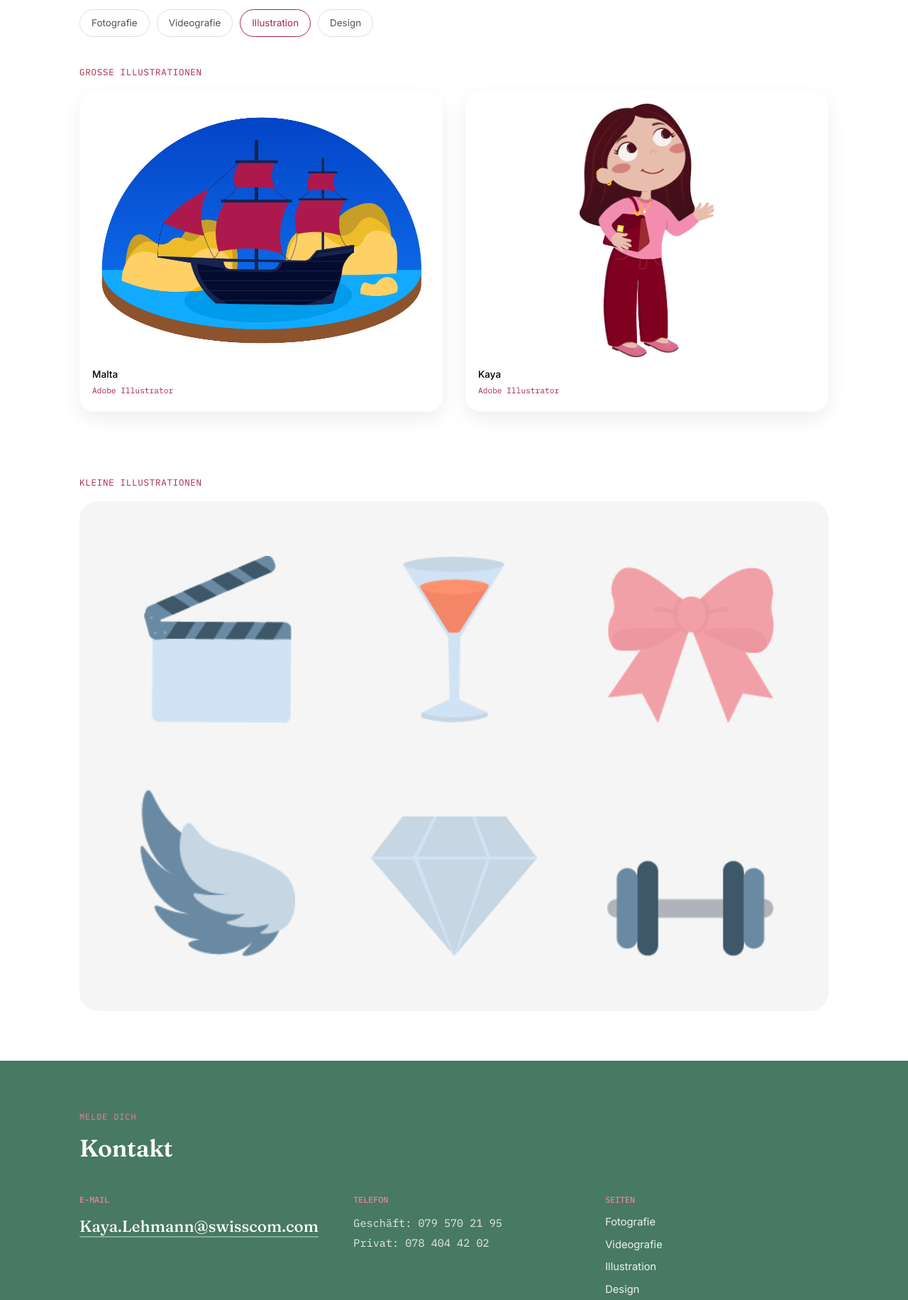
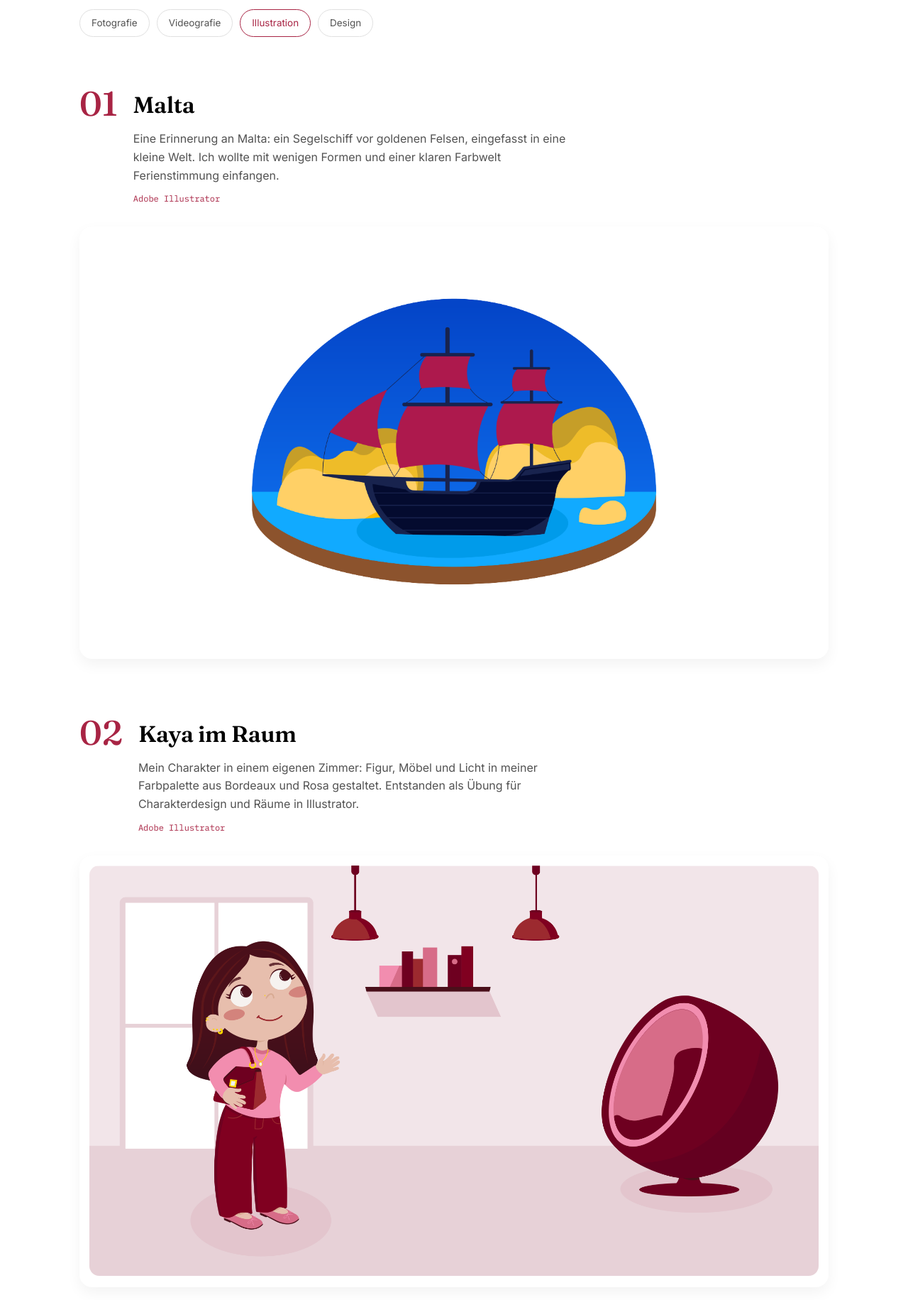
Before and after one commit to KayaLe/Portfolio, a plain HTML site: page illustration.html in a window 1280 px wide. Shown: the part 331-2162 px from the top of the page at 71% size. Drawn offline with Linux system fonts and the light colour scheme.

Commit message:
changes_london

```diff
--- a/illustration.html
+++ b/illustration.html
@@ -38,29 +38,68 @@
     </div>
   </section>
 
-  <!-- Eigene Illustrationen: Dateien in assets/ ablegen und src unten anpassen -->
- <!-- GROSSE ILLUSTRATIONEN: 2 Stück, gemeinsamer Titel -->
-<p class="photo-section-title">Grosse Illustrationen</p>
+
+  <!-- ============ PROJEKT 1: MALTA ============ -->
+  <section class="design-project">
+    <div class="design-head">
+      <span class="design-nr">01</span>
+      <div>
+        <h2>Malta</h2>
+        <p>Eine Erinnerung an Malta: ein Segelschiff vor goldenen Felsen, eingefasst in eine kleine Welt. Ich wollte mit wenigen Formen und einer klaren Farbwelt Ferienstimmung einfangen.</p>
+        <p class="design-tools">Adobe Illustrator</p>
+      </div>
+    </div>
     <div class="gallery gallery-large">
       <figure>
-    <div class="bild"><img src="assets/Illustration/Malta.png" alt="Segelschiff in einer Kuppel, Illustration zu Malta" style="--zoom: 1.6;"></div>
-    <figcaption>Malta<span class="tools">Adobe Illustrator</span></figcaption>
-  </figure>
-  <figure>
-<div class="bild"><img src="assets/Illustration/Ilu_Kaya.png" alt="Illustration einer Figur mit braunen Haaren" style="--zoom: 1;"></div>    <figcaption>Kaya<span class="tools">Adobe Illustrator</span></figcaption>
+        <div class="bild" style="aspect-ratio: 16 / 9;"><img src="assets/Illustration/Malta.png" alt="Segelschiff vor Felsen in einer runden Kuppel, Illustration zu Malta" style="--zoom: 1.25; height: 100%;"></div>
       </figure>
     </div>
+  </section>
 
-<!-- KLEINE ILLUSTRATIONEN: 6 Stück, gemeinsamer Titel -->
-<p class="photo-section-title">Kleine Illustrationen</p>
+  <!-- ============ PROJEKT 2: KAYA IM RAUM ============ -->
+  <section class="design-project">
+    <div class="design-head">
+      <span class="design-nr">02</span>
+      <div>
+        <h2>Kaya im Raum</h2>
+        <p>Mein Charakter in einem eigenen Zimmer: Figur, Möbel und Licht in meiner Farbpalette aus Bordeaux und Rosa gestaltet. Entstanden als Übung für Charakterdesign und Räume in Illustrator.</p>
+        <p class="design-tools">Adobe Illustrator</p>
+      </div>
+    </div>
+    <div class="gallery gallery-large">
+      <figure>
+        <div class="bild"><img src="assets/Illustration/Kaya_Room.png" alt="Illustration einer Figur mit braunen Haaren in einem Zimmer mit Eierstuhl" style="--zoom: 1;"></div>
+      </figure>
+    </div>
+  </section>
+
+  <!-- ============ PROJEKT 3: DOUBBLE ============ -->
+  <section class="design-project">
+    <div class="design-head">
+      <span class="design-nr">03</span>
+      <div>
+        <h2>Doubble – Kartenspiel</h2>
+        <p>Diese Icons habe ich für „Doubble" gezeichnet, ein Kartenspiel nach dem Prinzip von Dobble, das ich für Lenaux gestaltet habe. Auf jeder runden Karte gibt es genau ein Symbol, das auch auf einer anderen Karte vorkommt. Alle Motive sind im gleichen flachen Stil gehalten.</p>
+        <p class="design-tools">Adobe Illustrator</p>
+      </div>
+    </div>
     <div class="gallery gallery-small">
-  <figure><img src="assets/Illustration/Element 17@2x.png" alt="Beschreibung"><figcaption>Titel 1<span class="tools">Adobe Illustrator</span></figcaption></figure>
-  <figure><img src="assets/Illustration/Element 16@2x.png" alt="Beschreibung"><figcaption>Titel 2<span class="tools">Adobe Illustrator</span></figcaption></figure>
-  <figure><img src="assets/Illustration/Element 18@2x.png" alt="Beschreibung"><figcaption>Titel 3<span class="tools">Adobe Illustrator</span></figcaption></figure>
-  <figure><img src="assets/Illustration/Element 22@2x.png" alt="Beschreibung"><figcaption>Titel 4<span class="tools">Adobe Illustrator</span></figcaption></figure>
-  <figure><img src="assets/Illustration/Element 23@2x.png" alt="Beschreibung"><figcaption>Titel 5<span class="tools">Adobe Illustrator</span></figcaption></figure>
-  <figure><img src="assets/Illustration/Element 24@2x.png" alt="Beschreibung"><figcaption>Titel 6<span class="tools">Adobe Illustrator</span></figcaption></figure>
+      <figure><img src="assets/Illustration/Addidaspng.png" alt="Illustration eines Sneakers" style="--zoom: 1;"></figure>
+      <figure><img src="assets/Illustration/Element 16@2x.png" alt="Illustration eines Cocktailglases" style="--zoom: 1;"></figure>
+      <figure><img src="assets/Illustration/Element 18@2x.png" alt="Illustration einer rosa Schleife" style="--zoom: 1;"></figure>
+      <figure><img src="assets/Illustration/Element 22@2x.png" alt="Illustration eines Flügels" style="--zoom: 1;"></figure>
+      <figure><img src="assets/Illustration/Element 23@2x.png" alt="Illustration eines Diamanten" style="--zoom: 1;"></figure>
+      <figure><img src="assets/Illustration/duck.png" alt="Illustration einer Quietsche-Ente" style="--zoom: 1;"></figure>
     </div>
+
+    <!-- Beispiel-Karten (optional): Bilder in assets/Illustration/ ablegen -->
+    <div class="doubble-examples">
+      <img src="assets/Illustration/Doubble_1.png" alt="Fertige Doubble-Karte mit Schleife, Kopfhörern, Sprechblase, Hantel, Marienkäfer und Blitz">
+      <img src="assets/Illustration/Doubble_2.png" alt="Fertige Doubble-Karte mit Kamera, Kalender, Pfeil, Marienkäfer, Diamant und Dolch">
+      <img src="assets/Illustration/Doubble_3.png" alt="Fertige Doubble-Karte mit Sneaker, Puzzleteil, Fussball, Marienkäfer, Geschenk und Stern">
+    </div>
+  </section>
+</main>
 </main>
 
 <footer class="site-footer" id="kontakt">
--- a/style.css
+++ b/style.css
@@ -426,33 +426,26 @@ a:focus-visible, button:focus-visible { outline: 2px solid var(--growing-pink);
 @media (max-width: 880px) { .photo-grid { grid-template-columns: 1fr 1fr; } }
 @media (max-width: 560px) { .photo-grid { grid-template-columns: 1fr; } }
 
-/* ---------- Illustrationsseite ---------- */
+/* ===== ILLUSTRATION: in style.css die alten .gallery-large / .gallery-small Regeln
+   (inkl. der verklebten Zeile 434 und den @media-Zeilen dazu) löschen und das hier einfügen ===== */
 
-/* GROSSE ILLUSTRATIONEN: 2 Boxen mit kleinem Text darunter */
-.gallery.gallery-large { grid-template-columns: repeat(2, 1fr); gap: 32px; padding: 0 0 50px; }
-.gallery.gallery-large figure { background: var(--paper); border-radius: 22px; padding: 18px 18px 20px; box-shadow: 0 10px 28px rgba(0,0,0,0.07); }
-.gallery.gallery-large .bild { aspect-ratio: 4 / 3; overflow: hidden; border-radius: 14px; background: transparent; }.gallery.gallery-large img { width: 100%; height: 100%; object-fit: contain; background: transparent; border-radius: 0; transform: scale(var(--zoom, 1)); }
-.gallery.gallery-large figcaption { margin-top: 14px; font-size: 0.85rem; }
-.gallery.gallery-large figcaption .tools { font-size: 0.7rem; }
+/* Grosse Illustrationen: untereinander */
+.gallery.gallery-large { grid-template-columns: 1fr; gap: 0; padding: 0; }
+.gallery.gallery-large .bild { aspect-ratio: auto; overflow: hidden; border-radius: 14px; background: transparent; }
+.gallery.gallery-large img { width: 100%; height: auto; display: block; object-fit: contain; background: transparent; border-radius: 0; transform: scale(var(--zoom, 1)); }
 
-/* KLEINE ILLUSTRATIONEN: eine gemeinsame Fläche, keine einzelnen Boxen, keine Texte */
-.gallery.gallery-small {
-  grid-template-columns: repeat(3, 1fr); gap: 20px 24px; padding: 40px; margin-bottom: 70px;
-  background: var(--panel-bg, color-mix(in srgb, black 4%, white)); border-radius: 26px;
-}
+/* Kleine Illustrationen: alle gleich grosse Felder, ohne grauen Hintergrund */
+.gallery.gallery-small { grid-template-columns: repeat(3, 1fr); gap: 24px; padding: 0; margin-bottom: 32px; background: none; border-radius: 0; }
 .gallery.gallery-small figure { background: none; box-shadow: none; padding: 0; border-radius: 0; }
 .gallery.gallery-small figcaption { display: none; }
-.gallery.gallery-small img {
-  aspect-ratio: 1 / 1; box-sizing: border-box; padding: 12%;
-  object-fit: contain; background: transparent; border-radius: 0; transform: scale(var(--zoom, 1));
-}
+.gallery.gallery-small img { width: 100%; aspect-ratio: 1 / 1; box-sizing: border-box; padding: 3%; object-fit: contain; background: transparent; border-radius: 0; transform: scale(var(--zoom, 1)); }
 
-/* Kleinere Bildschirme */
-@media (max-width: 880px) { .gallery.gallery-small { grid-template-columns: 1fr 1fr; } }
-@media (max-width: 560px) {
-  .gallery.gallery-large, .gallery.gallery-small { grid-template-columns: 1fr; }
-  .gallery.gallery-small { padding: 24px; }
-}
+/* Gruppen-Text und Beispielkarten */
+.doubble-examples { display: grid; grid-template-columns: repeat(3, 1fr); gap: 24px; }
+.doubble-examples img { width: 100%; aspect-ratio: 1 / 1; object-fit: contain; border-radius: 50%; }
+
+@media (max-width: 880px) { .gallery.gallery-small, .doubble-examples { grid-template-columns: 1fr 1fr; } }
+@media (max-width: 560px) { .gallery.gallery-small { grid-template-columns: 1fr 1fr; gap: 12px; } }
 
 /* ============================================================
    DESIGN-SEITE: 3 Projekte
```
Also changed, not shown: design.html (+6 -6 lines), fotografie.html (+4 -4 lines), index.html (+5 -9 lines), videografie.html (+2 -2 lines), assets/Illustration/Addidaspng.png (added), assets/Illustration/Doubble_1.png (added), assets/Illustration/Doubble_2.png (added), assets/Illustration/Doubble_3.png (added), assets/Illustration/Kaya_Room.png (added), assets/Illustration/duck.png (added). Lines whose indentation alone changed are shown as unchanged.
